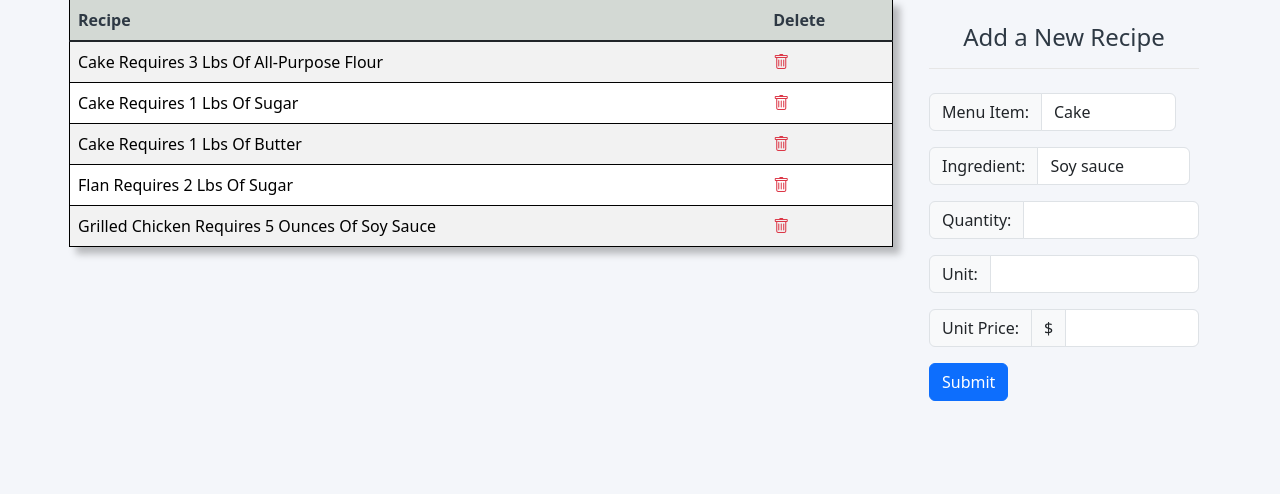
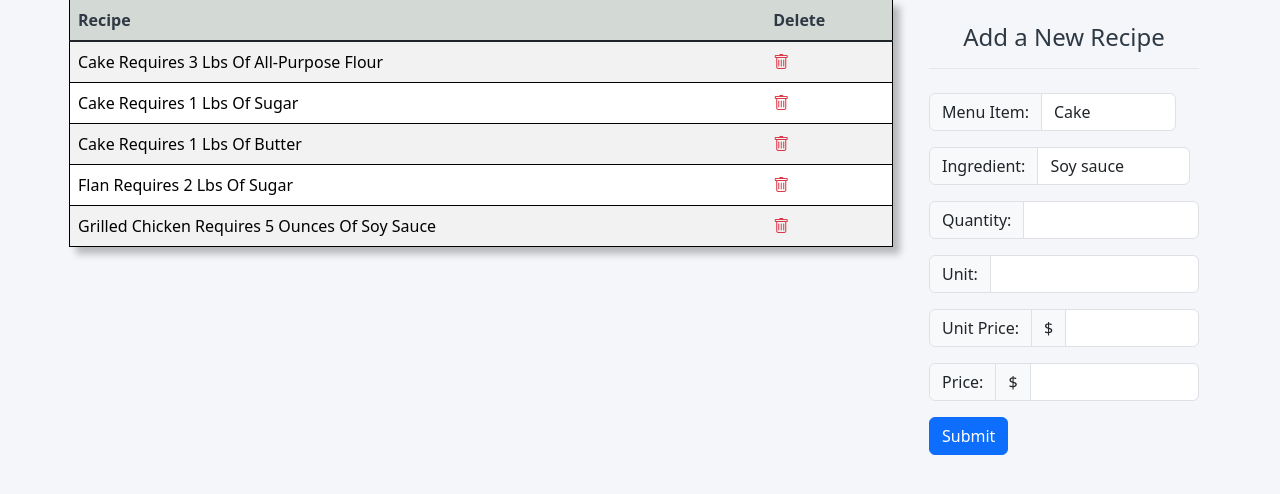
Before and after one commit to HarolineNo/Inventory-Tracker, a Django app: page /inventory/recipes/ in a window 1280 px wide. Shown: the part 162-656 px from the top of the page. Run offline with Django 5.2, Linux system fonts and the light colour scheme; data comes from the database, SQL or seed files in the repository; both versions use the stored data as it was after the commit.

Commit message:
added automatic price for recipe

```diff
--- a/Inventory/models.py
+++ b/Inventory/models.py
@@ -28,6 +28,7 @@ class RecipeRequirement(models.Model):
     quantity = models.DecimalField(max_digits=10, decimal_places=0)
     unit = models.CharField(max_length=50, default='units')
     ingredient_price = models.DecimalField(max_digits=10, decimal_places=2, default=0.00)
+    price = models.DecimalField(max_digits=10, decimal_places=2, default=0.00)
 
     def __str__(self):
         return f"{self.item} requires {self.quantity} of {self.ingredient}"
--- a/Inventory/templates/inventory/recipe.html
+++ b/Inventory/templates/inventory/recipe.html
@@ -36,9 +36,9 @@
         <div class="col-12">
             <div class="input-group">
                 <span class="input-group-text">Menu Item:</span>
-                <select name="item" class="form-control" required>
+                <select name="item" id="itemName" onchange="updatePrice()" class="form-control" required>
                     {% for food in menu %}
-                        <option value="{{ food.id }}">{{ food.item }}</option>
+                        <option value="{{ food.id }}" data-item-price="{{ food.price }}">{{ food.item }}</option>
                     {% endfor %}
                 </select>
             </div>
@@ -47,7 +47,7 @@
         <div class="col-12">
             <div class="input-group">
                 <span class="input-group-text">Ingredient:</span>
-                <select name="ingredient" class="form-control" id="ingredientName" onchange="updatePrice()" required>
+                <select name="ingredient" class="form-control" id="ingredientName" onchange="updateFields()" required>
                     {% for ingredient in ingredients %}
                         <option value="{{ ingredient.id }}" data-price="{{ ingredient.unit_price }}" data-unit="{{ ingredient.unit }}">{{ ingredient.name }}</option>
                     {% endfor %}
@@ -78,12 +78,20 @@
         </div>
 
         <div class="col-12">
+            <div class="input-group">
+                <span class="input-group-text">Price:</span>
+                <span class="input-group-text">$</span>
+                <input type="decimal" id="price" name="price" class="form-control" required readonly>
+            </div>
+        </div>
+
+        <div class="col-12">
             <button type="submit" class="btn btn-primary">Submit</button>
         </div>
     </form>
 
     <script>
-        function updatePrice() {
+        function updateFields() {
             const ingredientSelect = document.getElementById('ingredientName');
             const ingredientPriceInput = document.getElementById('ingredient_price');
             const ingredientUnitInput = document.getElementById('ingredient_unit');
@@ -100,4 +108,19 @@
             }
         }
     </script>
+
+    <script>
+        function updatePrice() {
+            const itemSelect = document.getElementById('itemName');
+            const itemPriceInput = document.getElementById('price');
+            const selectedOption = itemSelect.options[itemSelect.selectedIndex];
+
+            if (selectedOption.value) {
+                const itemPrice = selectedOption.getAttribute('data-item-price');
+                itemPriceInput.value = itemPrice;
+            } else {
+                itemPriceInput.value = '';
+            }
+        }
+    </script>
 {% endblock form %}
--- a/Inventory/views.py
+++ b/Inventory/views.py
@@ -101,16 +101,19 @@ def add_recipe(request):
     if request.method == "POST":
         ingredient_id = request.POST.get('ingredient')
         menu_id = request.POST.get('item')
+        menu_price_id = request.POST.get('price')
 
         ingredient_name = Ingredient.objects.get(id=ingredient_id)
         menu_item = MenuItem.objects.get(id=menu_id)
+        menu_price = MenuItem.objects.get(id=menu_price_id)
 
         recipe = RecipeRequirement(
             item=menu_item,
             ingredient=ingredient_name,
             quantity=request.POST['quantity'],
             unit=request.POST['unit'],
-            ingredient_price=request.POST['ingredient_price']
+            ingredient_price=request.POST['ingredient_price'],
+            price=menu_price
         )
         recipe.save()
         return redirect('recipe_requirements')
```
Also changed, not shown: Inventory/migrations/0021_reciperequirement_price.py (added), db.sqlite3.
